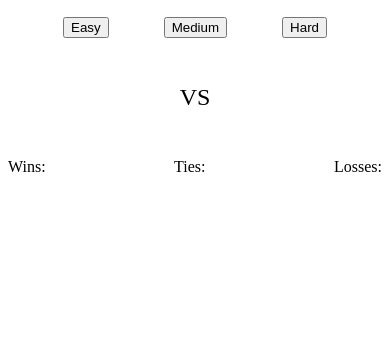
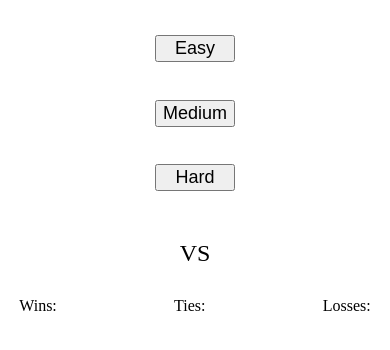
Before and after one commit to TWelk/rpsproject, a plain HTML site: page index.html in a window 390 px wide. Shown: the part 130-480 px from the top of the page. Drawn offline with Linux system fonts and the light colour scheme.

Commit message:
adding media querys

```diff
--- a/Assets/CSS/rps3.css
+++ b/Assets/CSS/rps3.css
@@ -36,4 +36,168 @@ h1, h2 {
     display: flex;
     justify-content: space-between;
     align-items: center;
+    padding: 0 3%
 }
+
+button {
+    font-size: large;
+}
+
+@media screen and (max-width: 768px) {
+    #rps {
+        width: 100%;
+        height: 30%;
+        display: flex;
+        justify-content: center;
+        flex-wrap: wrap;
+    }
+
+    button {
+        margin: 5%;
+    }
+
+    #IR {
+        display: flex;
+        justify-content: center;
+        align-content: center;
+    }
+
+    #UserC, #PCC {
+        padding: 2%;
+        margin: 2%;
+    }
+}
+
+@media screen and (max-width: 600px) {
+    #rps {
+        width: 100%;
+        height: 30%;
+        display: flex;
+        justify-content: center;
+        flex-wrap: wrap;
+    }
+
+    button {
+        margin: 5%;
+    }
+
+    #IR {
+        display: flex;
+        justify-content: center;
+        align-content: center;
+    }
+
+    #UserC, #PCC {
+        padding: 2%;
+        margin: 2%;
+    }
+}
+
+@media screen and (max-width: 480px) {
+    #rps {
+        width: 100%;
+        height: 30%;
+        display: flex;
+        justify-content: center;
+        flex-wrap: wrap;
+        flex-direction: column;
+    }
+
+    button {
+        margin-top: 5%;
+    }
+
+    #IR {
+        display: flex;
+        justify-content: center;
+        align-content: center;
+        flex-direction: column;
+    }
+
+    #UserC, #PCC {
+        padding: 2%;
+        margin: 2%;
+    }
+
+    #vs {
+        justify-content: center;
+    }
+}
+
+@media screen and (max-width: 452px) {
+    #results {
+        font-size: small;
+    }
+
+    #rps {
+        width: 100%;
+        height: 30%;
+        display: flex;
+        justify-content: center;
+        flex-wrap: wrap;
+        flex-direction: column;
+    }
+
+    button {
+        margin-top: 5%;
+    }
+
+    #IR {
+        display: flex;
+        justify-content: center;
+        align-content: center;
+        flex-direction: column;
+    }
+
+    #UserC, #PCC {
+        padding: 2%;
+        margin: 2%;
+    }
+
+    #vs {
+        justify-content: center;
+    }
+}
+
+@media screen and (max-width: 320px) {
+    #results {
+        font-size: small;
+    }
+
+    #rps {
+        width: 100%;
+        height: 30%;
+        display: flex;
+        justify-content: center;
+        flex-wrap: wrap;
+        flex-direction: column;
+    }
+
+    button {
+        margin-top: 5%;
+    }
+
+    #IR {
+        display: flex;
+        justify-content: center;
+        align-content: center;
+        flex-direction: column;
+    }
+
+    #UserC, #PCC {
+        padding: 2%;
+        margin: 2%;
+    }
+
+    #vs {
+        justify-content: center;
+    }
+
+    .score {
+        display: flex;
+        justify-content: space-between;
+        align-items: center;
+        padding: 0 3%;
+        flex-direction: column;
+    }
+}
--- a/index.html
+++ b/index.html
@@ -1,6 +1,7 @@
 <!DOCTYPE html>
 <html lang="en-US">
     <head>
+        <meta content="width=device-width, initial-scale=1" name="viewport" />
         <title>Rock Paper Scissords</title>
         <link rel="stylesheet" href="./Assets/CSS/rps3.css">
     </head>
```
